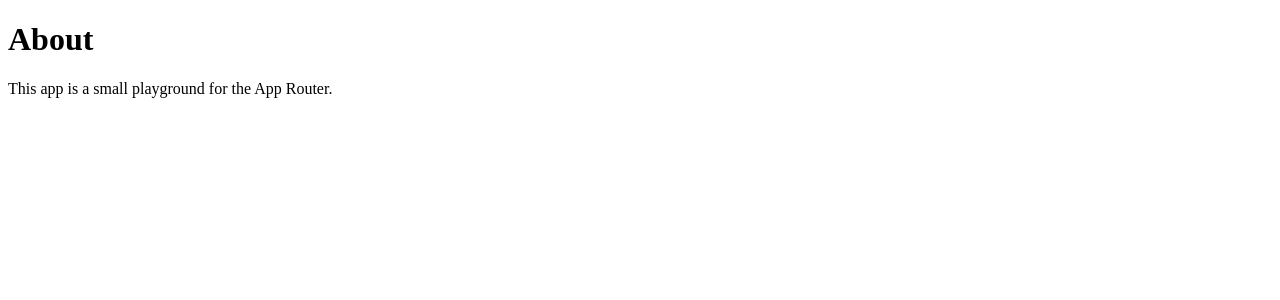
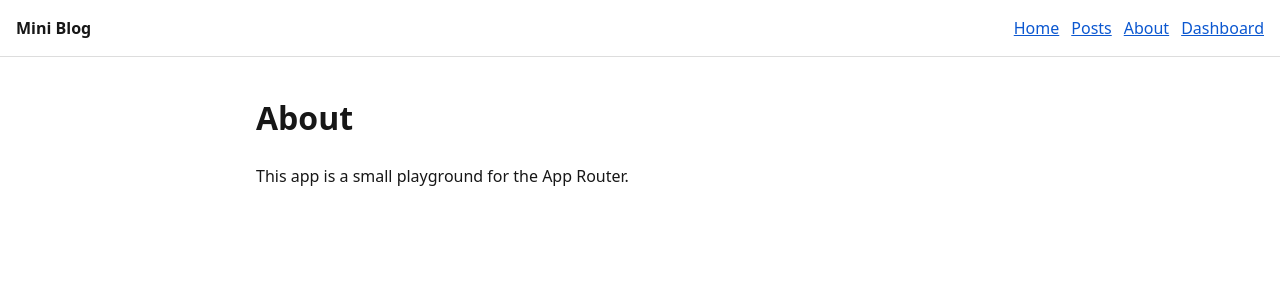
Before and after one commit to AkshayChavhan/learning_repo, a Next.js app in the folder next_tut_2026/implementation_nextapp/: page /about in a window 1280 px wide. Shown: the top 300 px of the page. Built offline with nearby package versions, Linux system fonts and the light colour scheme.

Commit message:
tut03: Next.js root layout — children, html/body, Link navigation, globals

```diff
--- /dev/null
+++ b/next_tut_2026/implementation_nextapp/app/globals.css
@@ -0,0 +1,60 @@
+:root {
+  --bg: #ffffff;
+  --fg: #171717;
+  --muted: #666;
+  --border: #ddd;
+  --accent: #0b57d0;
+}
+
+@media (prefers-color-scheme: dark) {
+  :root {
+    --bg: #0a0a0a;
+    --fg: #ededed;
+    --muted: #999;
+    --border: #333;
+    --accent: #7aa7ff;
+  }
+}
+
+* { box-sizing: border-box; }
+
+body {
+  margin: 0;
+  font-family: system-ui, sans-serif;
+  background: var(--bg);
+  color: var(--fg);
+  line-height: 1.5;
+}
+
+header {
+  display: flex;
+  flex-wrap: wrap;
+  gap: 12px;
+  align-items: center;
+  justify-content: space-between;
+  padding: 16px;
+  border-bottom: 1px solid var(--border);
+}
+
+nav { display: flex; flex-wrap: wrap; gap: 12px; }
+
+a { color: var(--accent); }
+
+main { padding: 16px; max-width: 800px; margin: 0 auto; }
+
+.posts { display: grid; gap: 16px; }
+.posts aside { border: 1px dashed var(--border); padding: 12px; border-radius: 8px; color: var(--muted); }
+
+.counter {
+  margin: 8px 0;
+  padding: 8px 12px;
+  border: 1px solid var(--border);
+  border-radius: 8px;
+  background: transparent;
+  color: var(--fg);
+  cursor: pointer;
+}
+
+@media (min-width: 640px) {
+  .posts { grid-template-columns: 220px 1fr; }
+}
--- /dev/null
+++ b/next_tut_2026/implementation_nextapp/app/layout.jsx
@@ -0,0 +1,27 @@
+import Link from "next/link";
+import "./globals.css";
+
+export const metadata = {
+  title: "Mini Blog - Next.js learning",
+  description: "Covers the App Router notes: layouts, special files, routes and APIs.",
+};
+
+// Root layout: required. Must contain <html> and <body>.
+export default function RootLayout({ children }) {
+  return (
+    <html lang="en">
+      <body>
+        <header>
+          <strong>Mini Blog</strong>
+          <nav>
+            <Link href="/">Home</Link>
+            <Link href="/posts">Posts</Link>
+            <Link href="/about">About</Link>
+            <Link href="/dashboard">Dashboard</Link>
+          </nav>
+        </header>
+        <main>{children}</main>
+      </body>
+    </html>
+  );
+}
```
Also changed, not shown: next_tut_2026/implementation_nextapp/learning/03_root_layout_and_navigation.md (added, +61 -0 lines).
